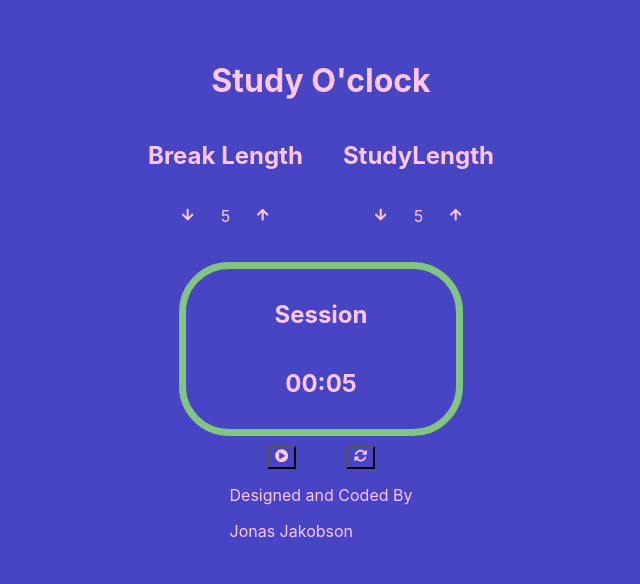
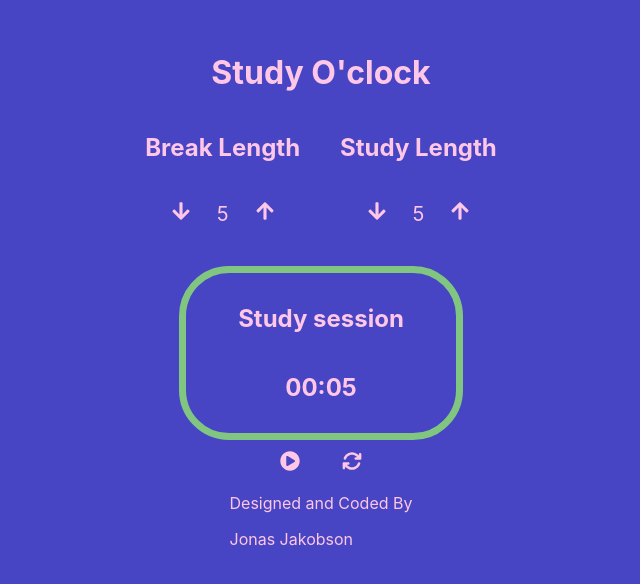
Before and after one commit to jonsjak/Study-clock, a React (Create React App) app: page / in a window 1280 px wide. Shown: the part 102-686 px from the top of the page, without its empty margins (319-959 px from the left). Built offline with nearby package versions, Linux system fonts and the light colour scheme.

Commit message:
got the clock to reset

```diff
--- a/src/components/BreakTime.jsx
+++ b/src/components/BreakTime.jsx
@@ -2,6 +2,7 @@ import { useDispatch, useSelector } from 'react-redux';
 import { useEffect } from 'react';
 import { decreaseBreak, setItIsBreakTime } from '../state/reducers/breakSlice';
 import { resetTimer } from '../state/reducers/studySlice';
+import { resetThunk } from '../state/thunks/resetThunk';
 
 export const BreakTime = () => {
   // Initial break time from Redux
@@ -17,12 +18,7 @@ export const BreakTime = () => {
         if (timeRemaining === 0) {
           clearInterval(timerInterval);
           // Perform actions when the timer reaches zero
-          const alarmSound = new Audio("/clock-alarm-8761.mp3");
-          alarmSound.play();
-          if (isBreakTime) {
-            dispatch(setItIsBreakTime(false)); // Switch off break time
-            dispatch(resetTimer())
-          }
+          dispatch(resetThunk);
         } else {
           dispatch(decreaseBreak()); // Assuming you have a decrementTime action in your reducer
         }
--- a/src/components/ClockStarter.jsx
+++ b/src/components/ClockStarter.jsx
@@ -4,23 +4,30 @@ import { FaPlayCircle, FaPauseCircle } from "react-icons/fa";
 import { FaArrowsRotate } from "react-icons/fa6";
 import { startStopTimer } from '../state/reducers/studySlice';
 import { resetThunk } from '../state/thunks/resetThunk';
+import { StyledButton } from './StyledButton';
+import styled from 'styled-components';
+
+const ClockStarterContainer = styled.div`
+  display: flex;
+  gap: 30px;
+`
 
 export const ClockStarter = () => {
   const isRunning = useSelector(state => state.study.isRunning)
   const dispatch = useDispatch();
 
   return (
-    <div style={{ display: 'flex', gap: '50px' }}>
-      <button id="start_stop" onClick={() => dispatch(startStopTimer())}>
+    <ClockStarterContainer>
+      <StyledButton id="start_stop" onClick={() => dispatch(startStopTimer())}>
         {isRunning?
           <FaPauseCircle /> :
           <FaPlayCircle />
         }
-      </button>
+      </StyledButton>
 
-      <button id="reset" onClick={() => dispatch(resetThunk)}>
+      <StyledButton id="reset" onClick={() => dispatch(resetThunk)}>
         <FaArrowsRotate />
-      </button>
-    </div>
+      </StyledButton>
+    </ClockStarterContainer>
   )
 };
--- a/src/components/Session.jsx
+++ b/src/components/Session.jsx
@@ -8,7 +8,7 @@ export const Session = () => {
 
   return (
     <SessionContainer>
-      <h2 id="timer-label">Session</h2>
+      <h2 id="timer-label">{isBreakTime? "Break time!" : "Study session"}</h2>
       <div id="time-left">
         {isBreakTime ?
         <BreakTime/> :
--- a/src/components/StudyLength.jsx
+++ b/src/components/StudyLength.jsx
@@ -11,7 +11,7 @@ export const StudyLength = () => {
 
   return (
     <LengthContainer>
-      <h2 id="study-length">StudyLength</h2>
+      <h2 id="study-length">Study Length</h2>
       <TimerSpan>
         <StyledButton id="break-decrement" onClick={() => dispatch(decreaseStudy())}>
           <FaArrowDown />
--- a/src/components/StyledButton.js
+++ b/src/components/StyledButton.js
@@ -6,4 +6,5 @@ export const StyledButton = styled.button`
   border: none;
   color: white;
   cursor: pointer;
+  font-size: 20px;
 `
--- a/src/components/TimerSpan.js
+++ b/src/components/TimerSpan.js
@@ -5,4 +5,5 @@ export const TimerSpan = styled.div`
   justify-content: center;
   align-items: center;
   gap: 20px;
+  font-size: 20px;
 `
```
